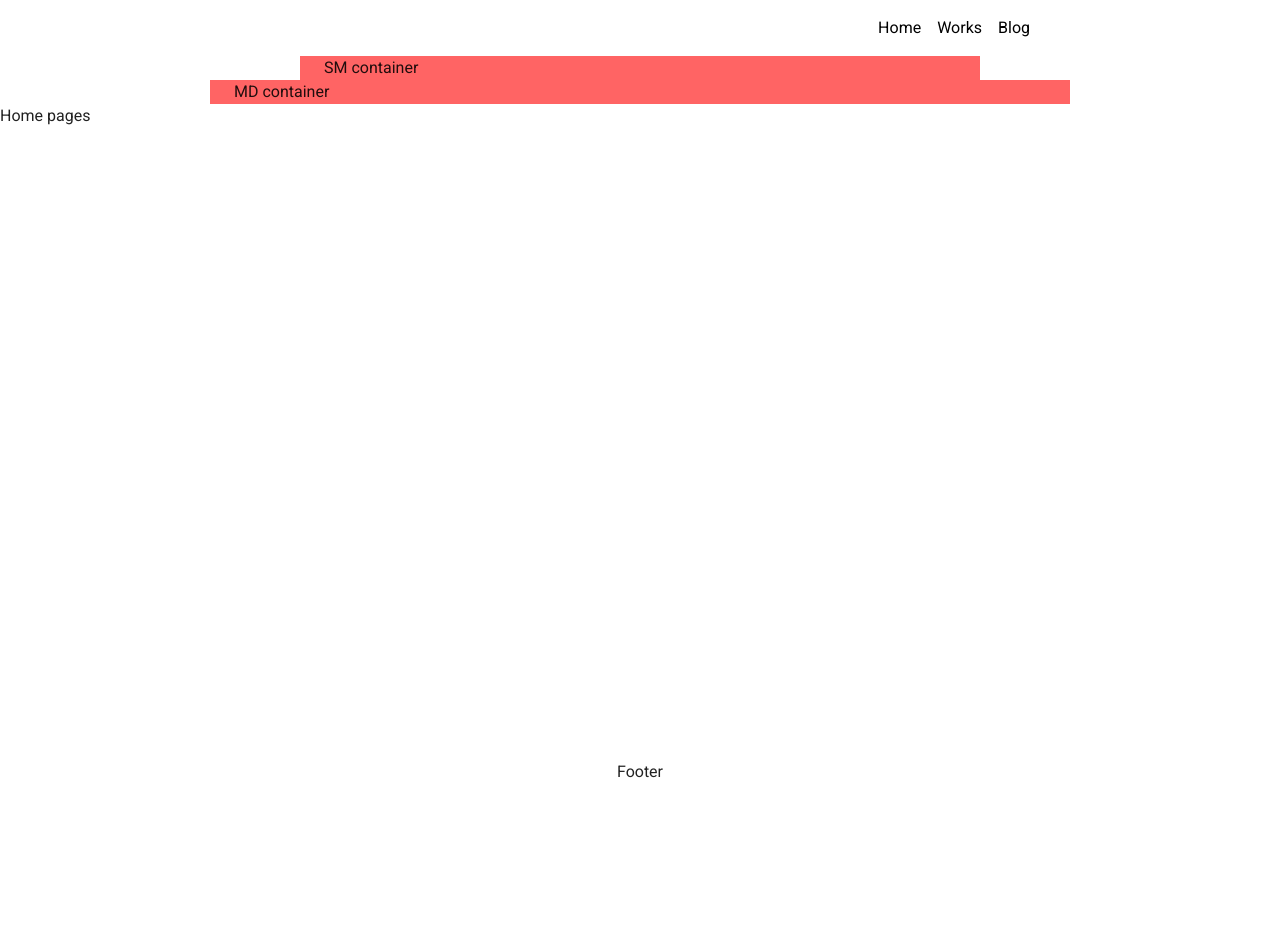
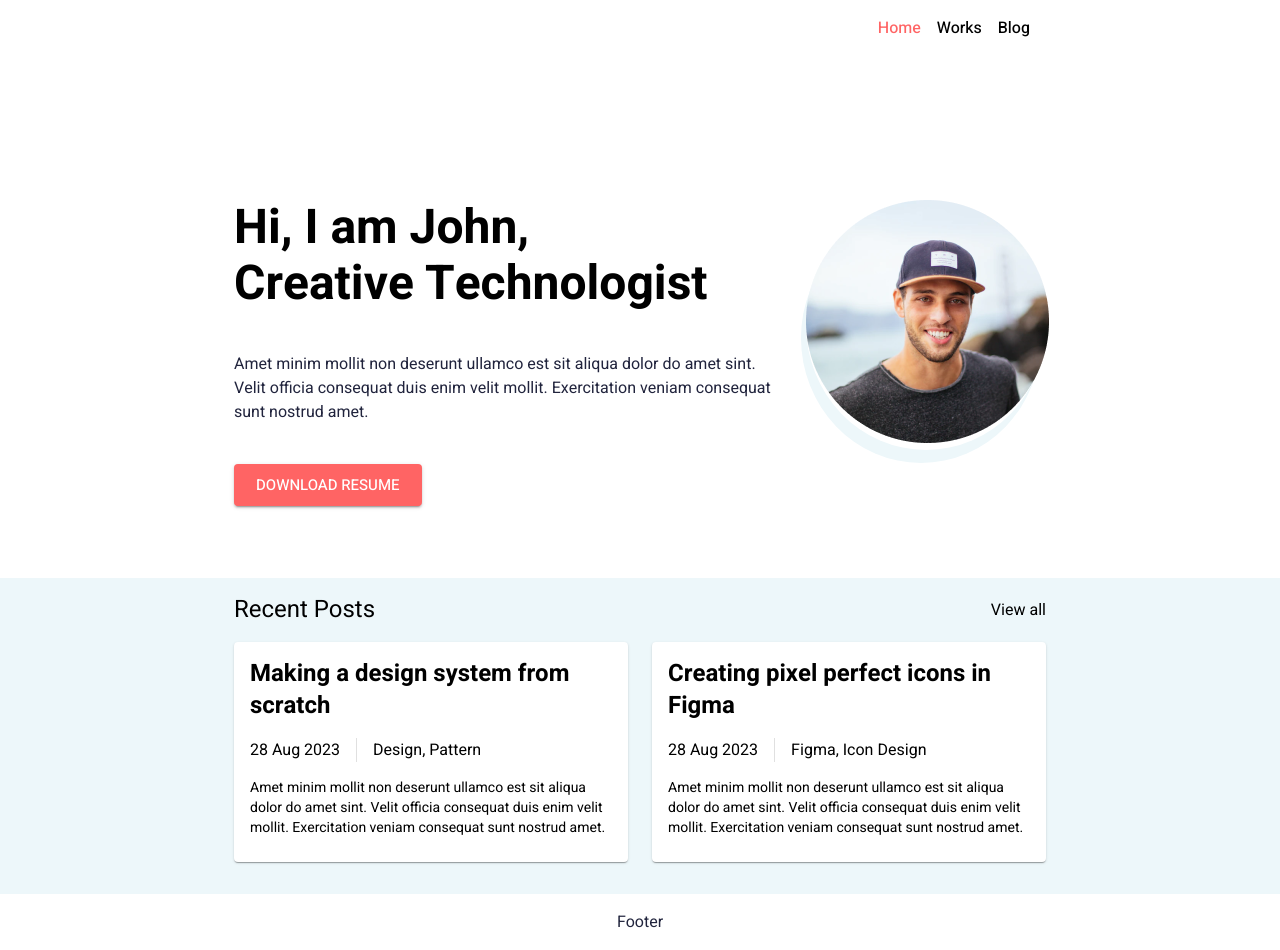
Before and after one commit to hoanganpro2k1/learn-nextjs-easyfrontend, a Next.js app: page / in a window 1280 px wide. Before the commit the page ends 800 px from the top, so only its background shows below. Built offline with nearby package versions, Linux system fonts and the light colour scheme.

Commit message:
Update card post

```diff
--- a/package.json
+++ b/package.json
@@ -22,8 +22,10 @@
     "@types/react": "18.2.20",
     "@types/react-dom": "18.2.7",
     "axios": "^1.4.0",
+    "clsx": "^2.0.0",
     "cookies": "^0.8.0",
     "cookies-next": "^3.0.0",
+    "date-fns": "^2.30.0",
     "eslint": "8.47.0",
     "eslint-config-next": "13.4.16",
     "eslint-plugin-react": "^7.33.2",
--- a/src/app/layout.tsx
+++ b/src/app/layout.tsx
@@ -19,10 +19,6 @@ export default function RootLayout ({ children }: { children: React.ReactNode })
         <ThemeRegistry>
           <Stack minHeight={'100vh'}>
             <Header />
-
-            <Container maxWidth={'sm'} sx={{ bgcolor: 'primary.main' }}>SM container</Container>
-            <Container sx={{ bgcolor: 'primary.main' }}>MD container</Container>
-
             <Box component={'main'} flexGrow={1}>
               {children}
             </Box>
--- a/src/app/page.tsx
+++ b/src/app/page.tsx
@@ -1,11 +1,13 @@
 import React from 'react';
-import { Box } from '@mui/system';
-import Link from 'next/link';
+import { Box, Container } from '@mui/system';
+import HeroSection from '@/components/home/hero';
+import RecentPosts from '@/components/home/recent-posts';
 
 export default function HomePage () {
   return (
-    <Box sx={{ display: 'flex' }}>
-      Home pages
+    <Box>
+      <HeroSection />
+      <RecentPosts />
     </Box>
   );
 }
--- a/src/components/ThemeRegistry/theme.ts
+++ b/src/components/ThemeRegistry/theme.ts
@@ -1,13 +1,14 @@
-import { Roboto } from 'next/font/google'
-import { createTheme } from '@mui/material/styles'
+import { Heebo } from 'next/font/google'
+import { createTheme, responsiveFontSizes } from '@mui/material/styles'
+import { red } from '@mui/material/colors'
 
-const roboto = Roboto({
-	weight: ['300', '400', '500', '700'],
+const heebo = Heebo({
+	weight: ['400', '500', '700'],
 	subsets: ['latin'],
 	display: 'swap',
 })
 
-const theme = createTheme({
+let theme = createTheme({
 	palette: {
 		mode: 'light',
 		primary: {
@@ -15,10 +16,17 @@ const theme = createTheme({
 		},
 		secondary: {
 			main: '#00A8CC',
+			light: '#EDF7FA',
+		},
+		error: {
+			main: red.A400,
+		},
+		text: {
+			primary: '#21243D',
 		},
 	},
 	typography: {
-		fontFamily: roboto.style.fontFamily,
+		fontFamily: heebo.style.fontFamily,
 	},
 	components: {
 		MuiContainer: {
@@ -52,13 +60,44 @@ const theme = createTheme({
 			styleOverrides: {
 				root: {
 					color: 'black',
-					'&:hover': {
+					'&:hover, &.active': {
 						color: '#FF6464',
 					},
 				},
 			},
 		},
+		MuiTypography: {
+			defaultProps: {},
+			styleOverrides: {
+				root: {
+					color: 'black',
+					'&.active': {
+						color: '#FF6464',
+					},
+				},
+			},
+		},
+		MuiButton: {
+			variants: [
+				{
+					props: { variant: 'contained', color: 'primary' },
+					style: {
+						color: 'white',
+					},
+				},
+			],
+		},
 	},
 })
 
+theme = responsiveFontSizes(theme)
+
+// theme.typography.h3 = {
+// 	fontSize: '2rem',
+
+// 	[theme.breakpoints.up('md')]: {
+// 		fontSize: '3rem',
+// 	},
+// }
+
 export default theme
--- a/src/components/common/header/header-desktop.tsx
+++ b/src/components/common/header/header-desktop.tsx
@@ -1,19 +1,22 @@
 'use client'
 
-import { Container, Stack, Link as MuiLink } from '@mui/material';
-import { Box } from '@mui/system';
+import { Stack, Typography } from '@mui/material';
+import { Box, Container } from '@mui/system';
 import React from 'react'
 import { ROUTE_LIST } from './routes';
 import Link from 'next/link';
+import { usePathname } from 'next/navigation';
+import clsx from 'clsx';
 
 const HeaderDesktop: React.FC = ({ }) => {
+  const pathName = usePathname()
   return (
     <Box display={{ xs: 'none', md: 'block' }} py={2}>
       <Container>
         <Stack direction={'row'} justifyContent={'flex-end'}>
           {ROUTE_LIST.map((route) => (
             <Link key={route.path} href={route.path} passHref style={{ textDecoration: 'none' }}>
-              <MuiLink sx={{ mr: 2 }}>{route.label}</MuiLink>
+              <Typography sx={{ mr: 2, fontWeight: '500' }} className={clsx({ active: pathName === route.path })}>{route.label}</Typography>
             </Link>
           ))}
         </Stack>
--- /dev/null
+++ b/src/components/home/hero.tsx
@@ -0,0 +1,37 @@
+import React from 'react'
+import { Button, Stack, Typography } from '@mui/material';
+import { Box, Container } from '@mui/system';
+import Image from 'next/image';
+import avatar from '../../../public/avatar.png'
+
+const HeroSection = () => {
+  return (
+    <Box component={'section'} pt={{ xs: 4, md: 18 }} pb={{ xs: 7, md: 9 }}>
+      <Container>
+        <Stack
+          spacing={4}
+          direction={{ xs: 'column-reverse', md: 'row' }}
+          alignItems={{ xs: 'center', md: 'flex-start' }}
+          textAlign={{ xs: 'center', md: 'left' }}
+        >
+          <Box>
+            <Typography component={'h1'} variant='h3' fontWeight={'700'} mb={{ xs: 3.5, md: 5 }}>
+              Hi, I am John, <br />
+              Creative Technologist
+            </Typography>
+            <Typography mb={{ xs: 3.5, md: 5 }} color={'text.primary'}>
+              Amet minim mollit non deserunt ullamco est sit aliqua dolor do amet sint.
+              Velit officia consequat duis enim velit mollit. Exercitation veniam consequat sunt nostrud amet.
+            </Typography>
+            <Button size='large' variant='contained'>Download Resume</Button>
+          </Box>
+          <Box sx={{ minWidth: 240, boxShadow: '-5px 13px', color: 'secondary.light', borderRadius: '50%' }}>
+            <Image src={avatar} alt='avatar' />
+          </Box>
+        </Stack>
+      </Container>
+    </Box>
+  );
+};
+
+export default HeroSection;
--- /dev/null
+++ b/src/components/home/post-card.tsx
@@ -0,0 +1,32 @@
+import React from 'react'
+import { Box, Card, CardContent, Divider, Typography } from '@mui/material';
+import { format } from 'date-fns'
+import { Stack } from '@mui/system';
+
+interface PostCardProps {
+  post: IPost
+}
+
+const PostCard: React.FC<PostCardProps> = ({ post }) => {
+  if (!post) return null;
+  return (
+    <Card>
+      <CardContent>
+        <Typography variant='h5' fontWeight={'bold'}>{post.title}</Typography>
+        <Stack direction={'row'} my={2}>
+          <Typography variant='body1' >
+            {format(Number(post.publishedDate), 'dd MMM yyyy')}
+          </Typography>
+          <Divider orientation='vertical' sx={{ mx: 2 }} flexItem />
+          <Typography variant='body1'>
+            {post.tagList.join(', ')}
+          </Typography>
+        </Stack>
+
+        <Typography variant='body2'>{post.description}</Typography>
+      </CardContent>
+    </Card>
+  );
+};
+
+export default PostCard;
--- /dev/null
+++ b/src/components/home/recent-posts.tsx
@@ -0,0 +1,60 @@
+import { Stack, Typography } from '@mui/material';
+import { Box, Container } from '@mui/system';
+import Link from 'next/link';
+import React from 'react'
+import PostCard from './post-card';
+
+const RecentPosts: React.FC = () => {
+  const postList: IPost[] = [
+    {
+      id: '1',
+      title: 'Making a design system from scratch',
+      publishedDate: '1693198257349',
+      tagList: ['Design', 'Pattern'],
+      description: 'Amet minim mollit non deserunt ullamco est sit aliqua dolor do amet sint. Velit officia consequat duis enim velit mollit. Exercitation veniam consequat sunt nostrud amet.',
+    },
+    {
+      id: '2',
+      title: 'Creating pixel perfect icons in Figma',
+      publishedDate: '1693198257349',
+      tagList: ['Figma', 'Icon Design'],
+      description: 'Amet minim mollit non deserunt ullamco est sit aliqua dolor do amet sint. Velit officia consequat duis enim velit mollit. Exercitation veniam consequat sunt nostrud amet.',
+    },
+  ]
+  return (
+    <Box component={'section'} bgcolor={'secondary.light'} pt={2} pb={4}>
+      <Container>
+        <Stack direction={'row'} mb={2} justifyContent={{ xs: 'center', md: 'space-between' }} alignItems={'center'}>
+          <Typography variant='h5'>Recent Posts</Typography>
+          <Link href={'/blog'} style={{ textDecoration: 'none' }}>
+            <Typography sx={{ display: { xs: 'none', md: 'inline' } }}>View all</Typography>
+          </Link>
+        </Stack>
+
+        <Stack
+          spacing={3}
+          direction={{
+            xs: 'column',
+            md: 'row'
+          }}
+          sx={{
+            '& > div': {
+              width: {
+                xs: '100%',
+                md: '50%',
+              }
+            }
+          }}
+        >
+          {postList.map(post => (
+            <Box key={post.id}>
+              <PostCard post={post} />
+            </Box>
+          ))}
+        </Stack>
+      </Container>
+    </Box>
+  );
+};
+
+export default RecentPosts;
```
Also changed, not shown: src/models/post.d.ts (added, +7 -0 lines), public/avatar.png (added), 1 other file (tests, documents, lock files or other folders).
